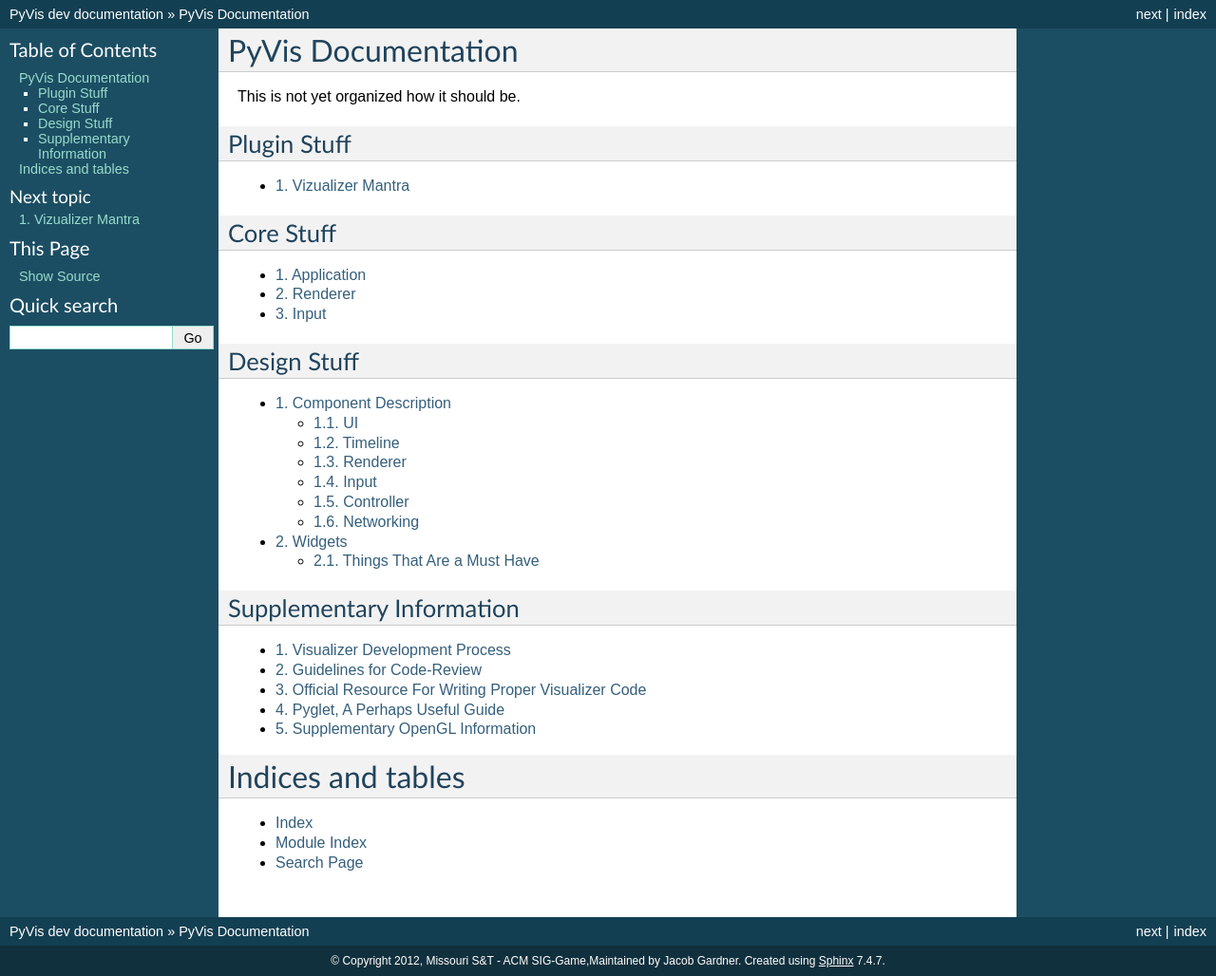
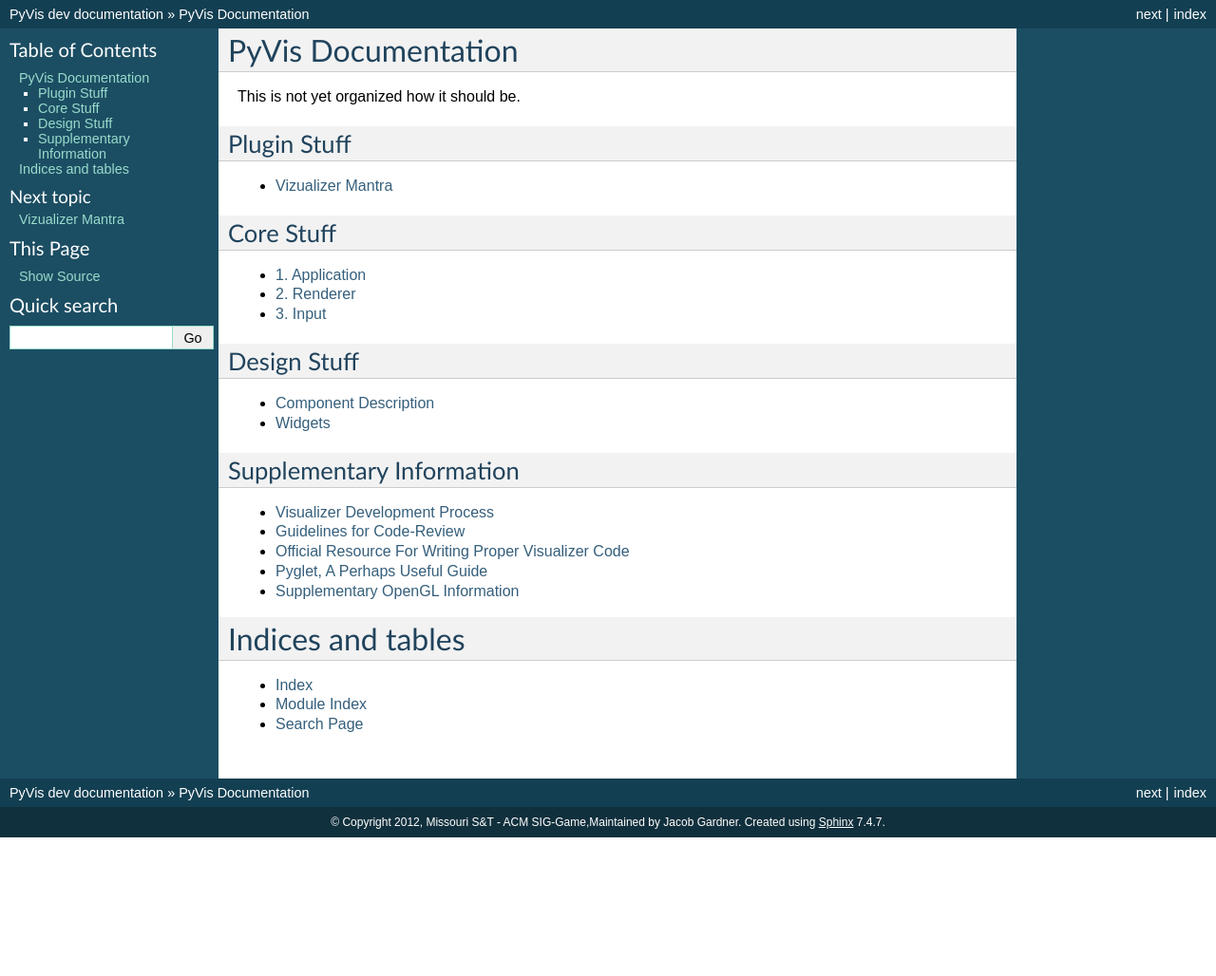
Before and after one commit to siggame/PyVis, a Sphinx documentation site: the page built from python/docs/index.rst, in a window 1280 px wide. Shown: the whole page at 95% size. Built offline with Sphinx 7.4.7, drawn with Linux system fonts in a browser that asks for light colours; after the commit the page ends 900 px from its top, so only the background shows below that.

Commit message:
Cleaned up index page

```diff
--- a/python/docs/index.rst
+++ b/python/docs/index.rst
@@ -12,8 +12,7 @@
 ------------
 
 .. toctree::
-    :maxdepth: 1
-    :numbered:
+    :titlesonly:
 
     plugins/visualizer-mantra.rst
 
@@ -32,8 +31,7 @@
 ------------
 
 .. toctree::
-    :maxdepth: 2
-    :numbered:
+    :titlesonly:
 
     design/component_description.rst
     design/widgets.rst
@@ -43,8 +41,7 @@
 -------------------------
 
 .. toctree::
-    :maxdepth: 1
-    :numbered:
+    :titlesonly:
 
     process/index.rst
     process/review-guidelines.rst
```
